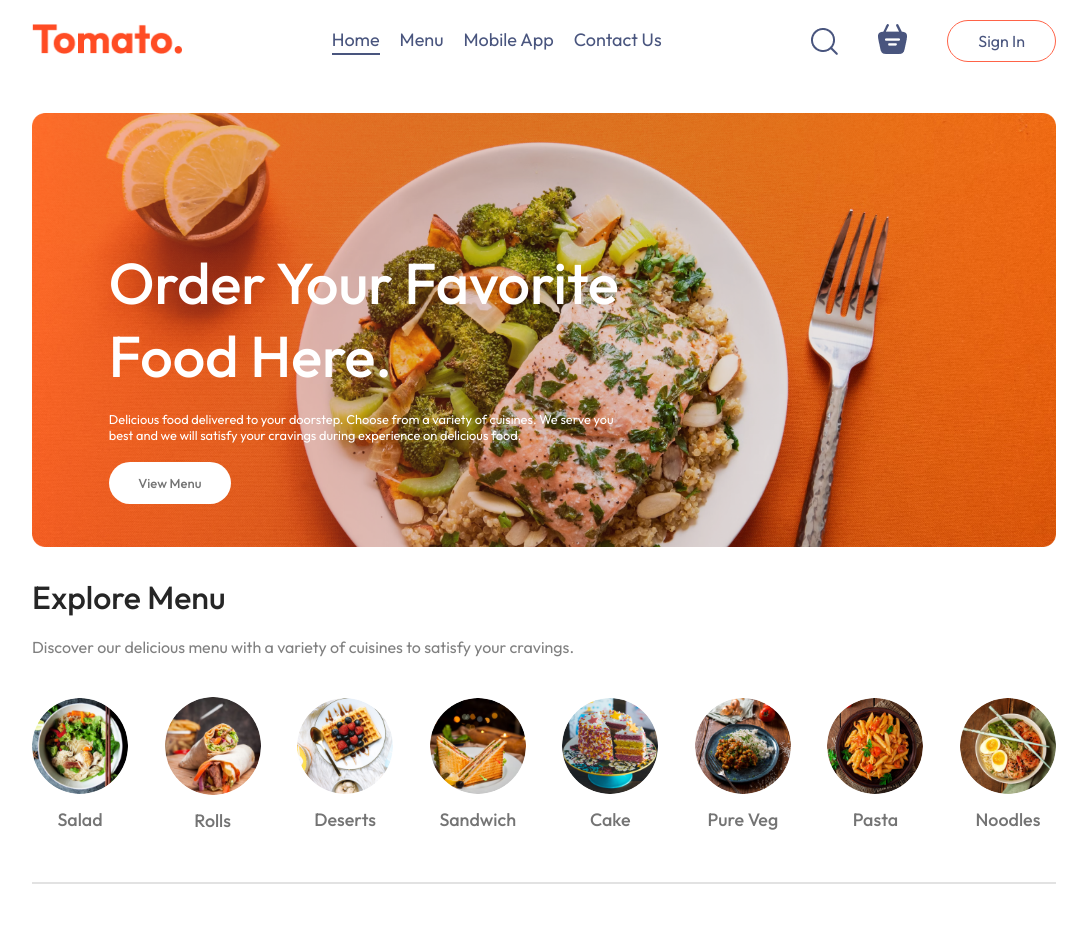
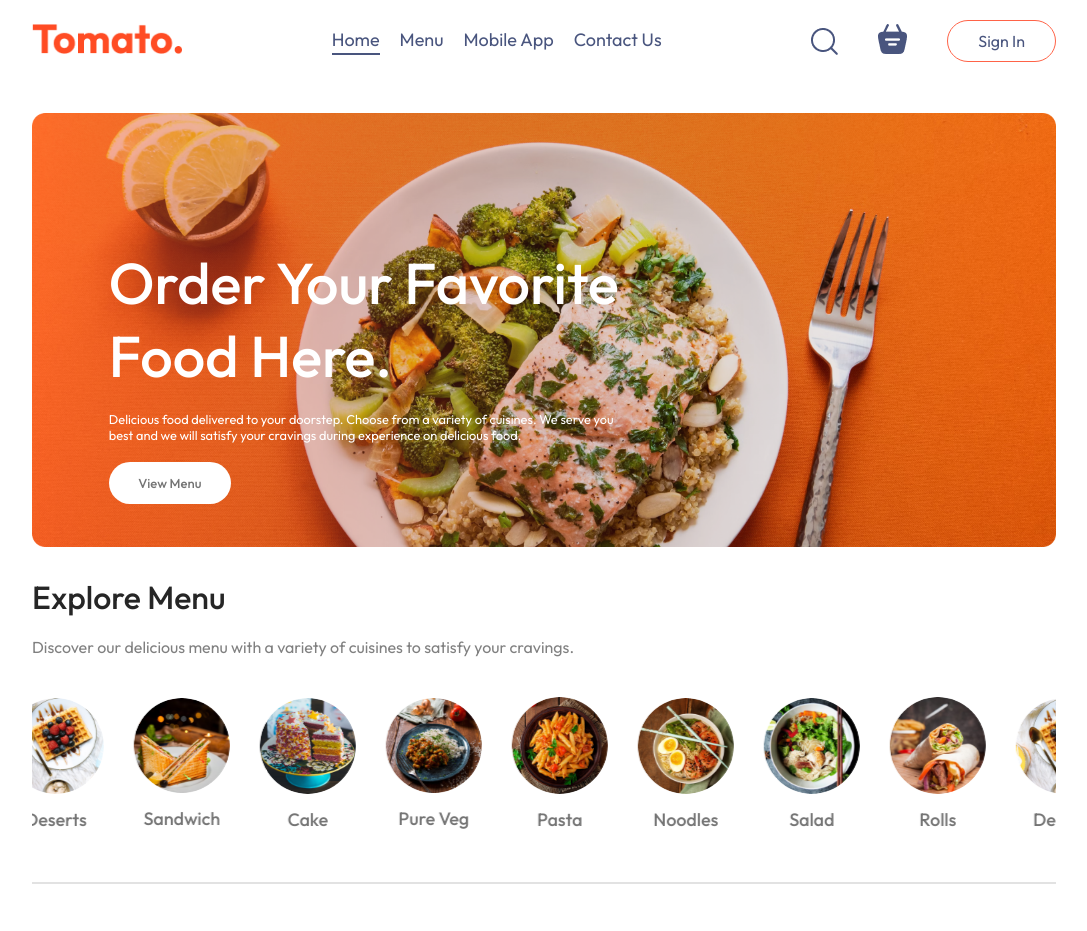
Before and after one commit to shahriar7ahmed/Tomato-FoodEDelivery-website, a React (Vite) app in the folder frontend/: page / in a window 1280 px wide. Shown: the top 931 px of the page, without its empty margins (96-1183 px from the left). Built offline with nearby package versions, Linux system fonts and the light colour scheme.

Commit message:
fixed the scroll animation in explore menu section

```diff
--- a/frontend/src/components/ExploreMenu/ExploreMenu.css
+++ b/frontend/src/components/ExploreMenu/ExploreMenu.css
@@ -11,14 +11,31 @@
     max-width: 60%;
     color: #808080;
 }
+.explore-menu-list-container {
+    overflow: hidden;
+    margin: 20px 0px;
+    width: 100%;
+    position: relative;
+}
 .explore-menu-list {
     display: flex;
-    justify-content: space-between;
     align-items: center;
     gap: 30px;
     text-align: center;
-    margin: 20px 0px;
-    overflow-x: scroll;
+    width: fit-content;
+    animation: scroll-infinite 25s linear infinite;
+    will-change: transform;
+}
+.explore-menu-list:hover {
+    animation-play-state: paused;
+}
+@keyframes scroll-infinite {
+    0% {
+        transform: translateX(0);
+    }
+    100% {
+        transform: translateX(calc(-100% / 3));
+    }
 }
 .explore-menu-list::-webkit-scrollbar {
     display: none;
--- a/frontend/src/components/ExploreMenu/ExploreMenu.jsx
+++ b/frontend/src/components/ExploreMenu/ExploreMenu.jsx
@@ -10,10 +10,11 @@ const ExploreMenu = ({ category, setCategory }) => {
         Discover our delicious menu with a variety of cuisines to satisfy your
         cravings.
       </p>
+      <div className="explore-menu-list-container">
         <div className="explore-menu-list">
-        {menu_list.map((item) => (
+          {[...menu_list, ...menu_list, ...menu_list].map((item, index) => (
             <div
-            key={item.menu_name}
+              key={`${item.menu_name}-${index}`}
               className={`explore-menu-list-item ${
                 category === item.menu_name ? "active" : ""
               }`}
@@ -32,6 +33,7 @@ const ExploreMenu = ({ category, setCategory }) => {
             </div>
           ))}
         </div>
+      </div>
       <hr />
     </div>
   );
```
Lines whose indentation alone changed are shown as unchanged.
